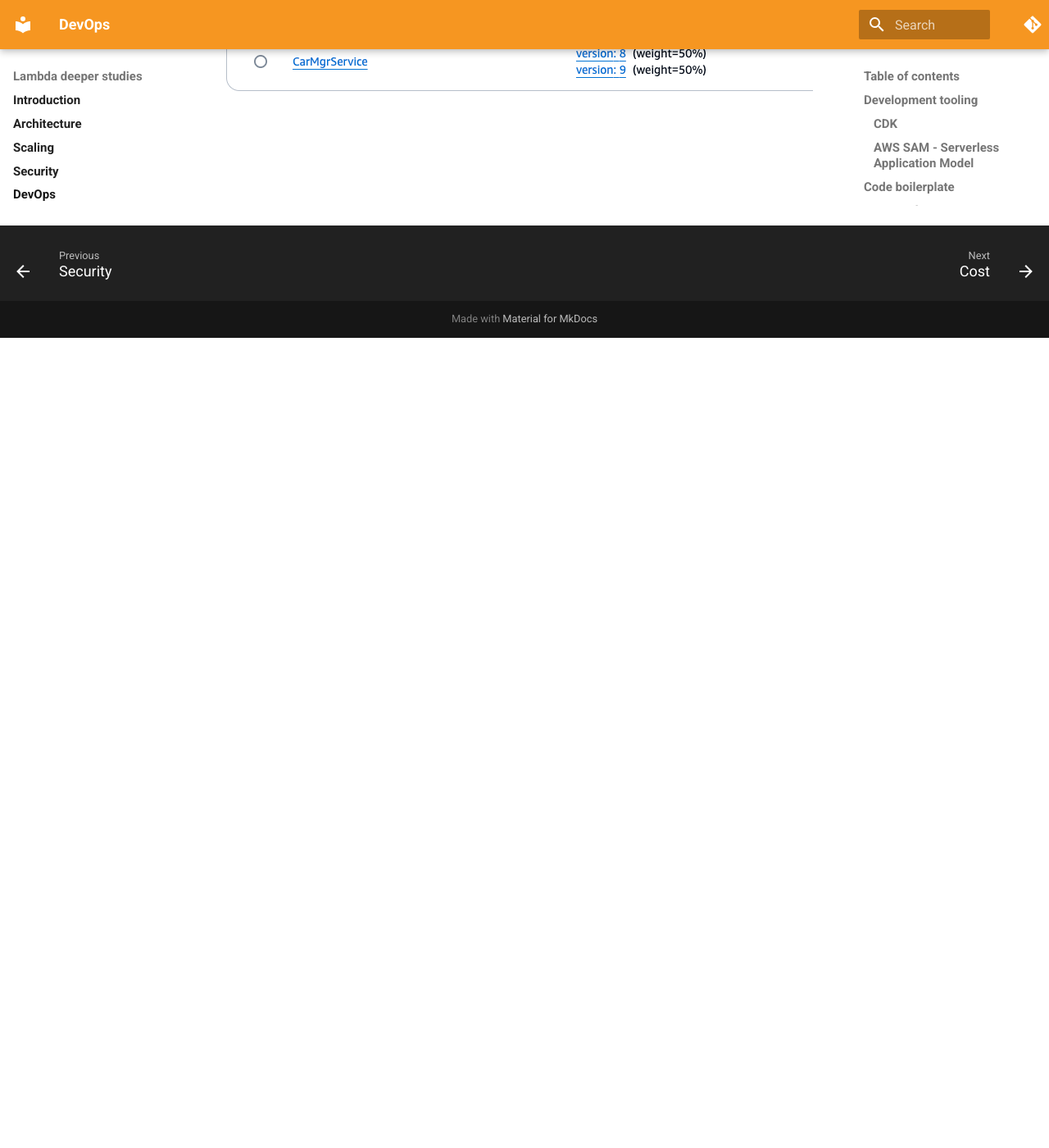
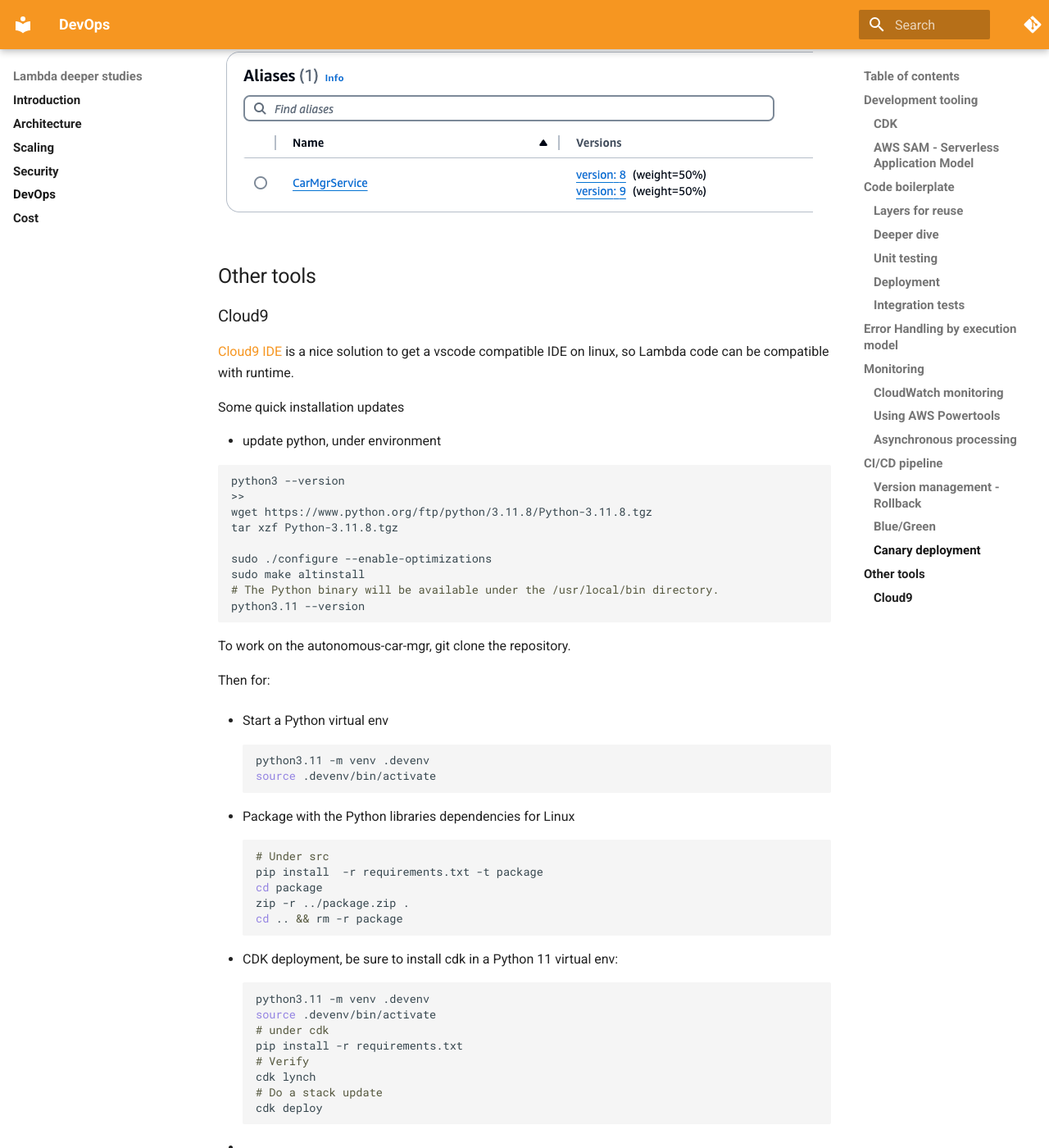
Before and after one commit to jbcodeforce/autonomous-car-mgr, an MkDocs documentation site: the page built from docs/dev_ops.md, in a window 1280 px wide and 1400 px high, scrolled down 8405 px. Shown: the whole window at 82% size. Built offline with MkDocs 1.6.1 and Material for MkDocs 9.7.7, drawn with Linux system fonts in a browser that asks for light colours; comment, search, counter and statistics services are not loaded; before the commit the page ends 8817 px from its top, so only the background shows below that; some of the changed text lies outside the part shown.

Commit message:
resolve merge conflict

````diff
--- a/docs/dev_ops.md
+++ b/docs/dev_ops.md
@@ -112,7 +112,9 @@
 
 ### Layers for reuse
 
-To reuse code in more than one function, consider creating a Layer and deploying it. A layer is a ZIP archive that contains libraries, a custom runtime, or other dependencies. [See lambda layer management in product documentation](https://docs.aws.amazon.com/lambda/latest/dg/chapter-layers.html).
+Layers are packages of libraries or other dependencies that can be used by multiple functions.
+
+A layer is a ZIP archive that contains libraries, a custom runtime, or other dependencies. [See lambda layer management in product documentation](https://docs.aws.amazon.com/lambda/latest/dg/chapter-layers.html).
 
 One of the advantage is to see the function code in the Lambda console.
 
@@ -121,7 +123,16 @@
 Example of packaging python dependencies as zip, and create a Lambda Layer to be reused.
 
 ```sh
-pip3 install --target ../package/python -r requirements.txt
+pip3 install --target ./package -r requirements.txt
+cd package
+zip -r ../pck.zip .
+# use CLI for example
+aws lambda publish-layer-version --layer-name common-python3 \
+    --description "A layer for some python lambda" \
+    --license-info "MIT" \
+    --zip-file fileb://pck.zip \
+    --compatible-runtimes python3.10 python3.11 \
+    --compatible-architectures "arm64" "x86_64"
 ```
 
 ### Deeper dive
@@ -257,7 +268,7 @@
 
 The autonomous car manager service use the concepts of this workshop, like alias, function versioning, CodeDeploy application.
 
-## Version management - Rollback
+### Version management - Rollback
 
 Lambda supports versioning and developer can maintain one or more versions of the lambda function. We can reduce the risk of deploying a new version by configuring the `alias` to send most of the traffic to the existing version, and only a small percentage of traffic to the new version. Below  is an example of creating one Alias to version 1 and a routing config with Weight at 30% to version 2. Alias enables promoting new lambda function version to production and if we need to rollback a function, we can simply update the alias to point to the desired version. Event source needs to use Alias ARN for invoking the lambda function.
 
@@ -265,9 +276,9 @@
 aws lambda create-alias --name routing-alias --function-name my-function --function-version 1  --routing-config AdditionalVersionWeights={"2"=0.03}
 ```
 
-## Blue/Green
+### Blue/Green
 
-## Canary deployment
+### Canary deployment
 
 Canary deployment works similarly to blue-green deployment but use a small set of servers before finishing the others. With Lambda to achieve canary deployments we need to use [AWS CodeDeploy](https://us-west-2.console.aws.amazon.com/codesuite/codedeploy/start?region=us-west-2).
 
@@ -288,10 +299,69 @@
         return application
 ```
 
-When the CloudFormation has created the CodeDeploy application, we can see the deployment of the Lambda occuring
+When the CloudFormation has created the CodeDeploy application, we can see the deployment of the Lambda occurring
 
 ![](./images/cd_deploy_hist.png)
 
 And Lambda having 2 versions with different traffic ratio:
 
 ![](./images/lbd_version.png)
+
+
+## Other tools
+
+### Cloud9
+
+[Cloud9 IDE](https://docs.aws.amazon.com/cloud9/latest/user-guide/ide.html) is a nice solution to get a vscode compatible IDE on linux, so Lambda code can be compatible with runtime.
+
+Some quick installation updates
+
+* update python, under environment
+
+```sh
+python3 --version
+>>
+wget https://www.python.org/ftp/python/3.11.8/Python-3.11.8.tgz
+tar xzf Python-3.11.8.tgz
+
+sudo ./configure --enable-optimizations
+sudo make altinstall
+# The Python binary will be available under the /usr/local/bin directory.
+python3.11 --version
+```
+
+To work on the autonomous-car-mgr, git clone the repository.
+
+Then for:
+
+* Start a Python virtual env
+
+    ```sh
+    python3.11 -m venv .devenv
+    source .devenv/bin/activate
+    ```
+
+* Package with the Python libraries dependencies for Linux
+
+    ```sh
+    # Under src
+    pip install  -r requirements.txt -t package
+    cd package
+    zip -r ../package.zip .
+    cd .. && rm -r package
+    ```
+
+* CDK deployment, be sure to install cdk in a Python 11 virtual env:
+
+    ```sh
+    python3.11 -m venv .devenv
+    source .devenv/bin/activate
+    # under cdk
+    pip install -r requirements.txt
+    # Verify
+    cdk lynch
+    # Do a stack update
+    cdk deploy
+    ```
+
+*
````
Also changed, not shown: 1 other file.
